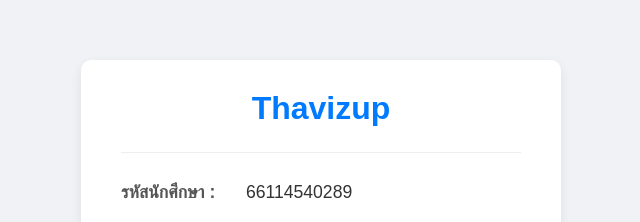
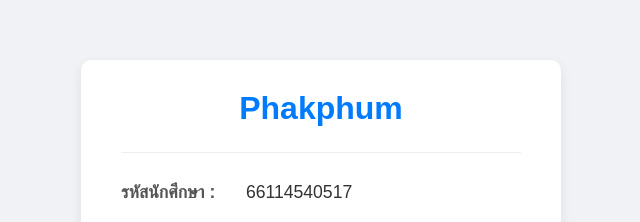
Before and after one commit to Phakphum66/phakphum.github.io, a plain HTML site: page index.html in a window 1280 px wide. Shown: the part 239-461 px from the top of the page, without its empty margins (319-959 px from the left). Drawn offline with Linux system fonts and the light colour scheme.

Commit message:
Update index.html

```diff
--- a/index.html
+++ b/index.html
@@ -67,12 +67,12 @@
 
     <div class="profile-card">
 
-        <h1 class="profile-name">Thavizup</h1>
+        <h1 class="profile-name">Phakphum</h1>
 
         <hr> <div class="profile-info">
             <p>
                 <strong>รหัสนักศึกษา :</strong>
-                <span>66114540289</span>
+                <span>66114540517</span>
             </p>
 
             <p>
```
